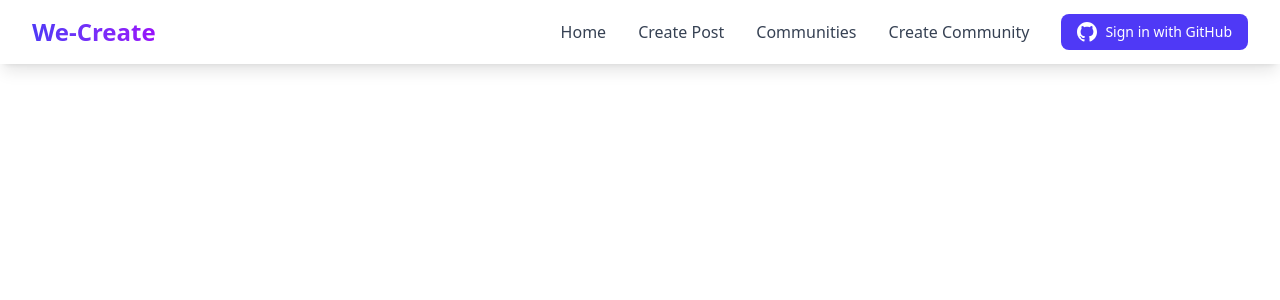
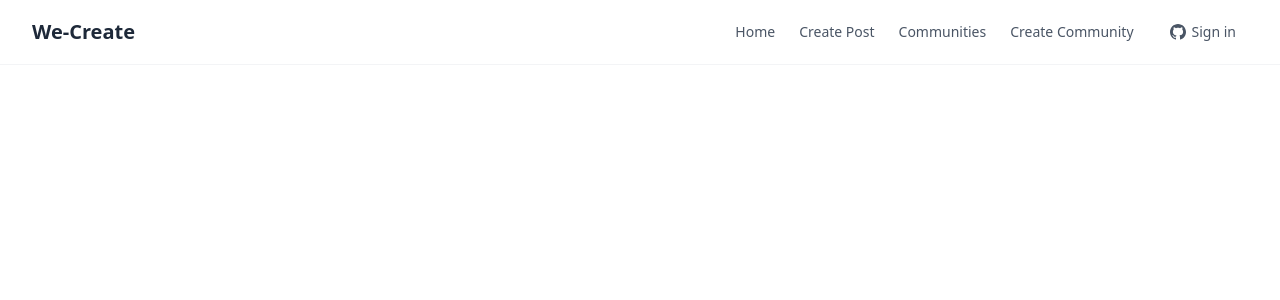
Before and after one commit to LeConsulat2/jp-supabase, a React (Vite) app: page / in a window 1280 px wide. Shown: the top 300 px of the page. Built offline with nearby package versions, Linux system fonts and the light colour scheme; no server answers.

Commit message:
Update Navbar.tsx

```diff
--- a/src/components/Navbar.tsx
+++ b/src/components/Navbar.tsx
@@ -18,66 +18,62 @@ export const Navbar = ({ setPage }: NavbarProps) => {
   };
 
   return (
-    <nav className="sticky top-0 z-50 bg-white/80 dark:bg-gray-900/80 backdrop-blur-lg shadow-lg">
+    <nav className="sticky top-0 z-50 bg-white/50 dark:bg-gray-900/50 backdrop-blur-sm border-b border-gray-100 dark:border-gray-800">
       <div className="max-w-7xl mx-auto px-4 sm:px-6 lg:px-8">
         <div className="flex justify-between h-16 items-center">
           {/* Logo */}
           <div className="flex items-center">
-            <div className="text-2xl font-bold bg-gradient-to-r from-indigo-600 to-purple-600 bg-clip-text text-transparent">
+            <div className="text-xl font-semibold text-gray-800 dark:text-gray-100">
               We-Create
             </div>
           </div>
 
           {/* Desktop Links */}
-          <div className="hidden md:flex items-center space-x-8">
+          <div className="hidden md:flex items-center space-x-6">
             <button
               onClick={() => handleClick('home')}
-              className="relative group text-gray-700 dark:text-gray-200 hover:text-indigo-600 dark:hover:text-indigo-400 transition-colors duration-200"
+              className="text-sm text-gray-600 dark:text-gray-300 hover:text-gray-900 dark:hover:text-white transition-colors"
             >
               Home
-              <span className="absolute -bottom-1 left-0 w-0 h-0.5 bg-indigo-600 group-hover:w-full transition-all duration-300"></span>
             </button>
             <button
               onClick={() => handleClick('create')}
-              className="relative group text-gray-700 dark:text-gray-200 hover:text-indigo-600 dark:hover:text-indigo-400 transition-colors duration-200"
+              className="text-sm text-gray-600 dark:text-gray-300 hover:text-gray-900 dark:hover:text-white transition-colors"
             >
               Create Post
-              <span className="absolute -bottom-1 left-0 w-0 h-0.5 bg-indigo-600 group-hover:w-full transition-all duration-300"></span>
             </button>
             <button
               onClick={() => handleClick('communities')}
-              className="relative group text-gray-700 dark:text-gray-200 hover:text-indigo-600 dark:hover:text-indigo-400 transition-colors duration-200"
+              className="text-sm text-gray-600 dark:text-gray-300 hover:text-gray-900 dark:hover:text-white transition-colors"
             >
               Communities
-              <span className="absolute -bottom-1 left-0 w-0 h-0.5 bg-indigo-600 group-hover:w-full transition-all duration-300"></span>
             </button>
             <button
               onClick={() => handleClick('community/create')}
-              className="relative group text-gray-700 dark:text-gray-200 hover:text-indigo-600 dark:hover:text-indigo-400 transition-colors duration-200"
+              className="text-sm text-gray-600 dark:text-gray-300 hover:text-gray-900 dark:hover:text-white transition-colors"
             >
               Create Community
-              <span className="absolute -bottom-1 left-0 w-0 h-0.5 bg-indigo-600 group-hover:w-full transition-all duration-300"></span>
             </button>
 
             {/* Auth Section */}
             {user ? (
-              <div className="flex items-center space-x-4">
+              <div className="flex items-center space-x-3">
                 {user.user_metadata.avatar_url && (
-                  <div className="relative group">
+                  <div className="relative">
                     <img
                       src={user.user_metadata.avatar_url}
                       alt="avatar"
-                      className="w-8 h-8 rounded-full ring-2 ring-indigo-600 ring-offset-2 ring-offset-white dark:ring-offset-gray-900 transition-transform duration-200 group-hover:scale-110"
+                      className="w-7 h-7 rounded-full ring-1 ring-gray-200 dark:ring-gray-700"
                     />
-                    <div className="absolute -bottom-1 right-0 w-2 h-2 bg-green-500 rounded-full ring-2 ring-white dark:ring-gray-900"></div>
+                    <div className="absolute -bottom-0.5 -right-0.5 w-2 h-2 bg-green-400 rounded-full ring-1 ring-white dark:ring-gray-900"></div>
                   </div>
                 )}
-                <span className="text-sm font-medium text-gray-700 dark:text-gray-200">
+                <span className="text-sm text-gray-600 dark:text-gray-300">
                   {displayName}
                 </span>
                 <button
                   onClick={signOut}
-                  className="px-4 py-2 text-sm font-medium text-white bg-indigo-600 rounded-lg hover:bg-indigo-700 focus:outline-none focus:ring-2 focus:ring-indigo-500 focus:ring-offset-2 transition-colors duration-200"
+                  className="text-sm px-3 py-1.5 text-gray-600 dark:text-gray-300 hover:text-gray-900 dark:hover:text-white transition-colors"
                 >
                   Sign Out
                 </button>
@@ -85,16 +81,16 @@ export const Navbar = ({ setPage }: NavbarProps) => {
             ) : (
               <button
                 onClick={signInWithGitHub}
-                className="px-4 py-2 text-sm font-medium text-white bg-indigo-600 rounded-lg hover:bg-indigo-700 focus:outline-none focus:ring-2 focus:ring-indigo-500 focus:ring-offset-2 transition-colors duration-200 flex items-center space-x-2"
+                className="text-sm px-3 py-1.5 text-gray-600 dark:text-gray-300 hover:text-gray-900 dark:hover:text-white transition-colors flex items-center space-x-1.5"
               >
                 <svg
-                  className="w-5 h-5"
+                  className="w-4 h-4"
                   fill="currentColor"
                   viewBox="0 0 24 24"
                 >
                   <path d="M12 0c-6.626 0-12 5.373-12 12 0 5.302 3.438 9.8 8.207 11.387.599.111.793-.261.793-.577v-2.234c-3.338.726-4.033-1.416-4.033-1.416-.546-1.387-1.333-1.756-1.333-1.756-1.089-.745.083-.729.083-.729 1.205.084 1.839 1.237 1.839 1.237 1.07 1.834 2.807 1.304 3.492.997.107-.775.418-1.305.762-1.604-2.665-.305-5.467-1.334-5.467-5.931 0-1.311.469-2.381 1.236-3.221-.124-.303-.535-1.524.117-3.176 0 0 1.008-.322 3.301 1.23.957-.266 1.983-.399 3.003-.404 1.02.005 2.047.138 3.006.404 2.291-1.552 3.297-1.23 3.297-1.23.653 1.653.242 2.874.118 3.176.77.84 1.235 1.911 1.235 3.221 0 4.609-2.807 5.624-5.479 5.921.43.372.823 1.102.823 2.222v3.293c0 .319.192.694.801.576 4.765-1.589 8.199-6.086 8.199-11.386 0-6.627-5.373-12-12-12z" />
                 </svg>
-                <span>Sign in with GitHub</span>
+                <span>Sign in</span>
               </button>
             )}
           </div>
@@ -103,11 +99,11 @@ export const Navbar = ({ setPage }: NavbarProps) => {
           <div className="md:hidden">
             <button
               onClick={() => setMenuOpen(!menuOpen)}
-              className="text-gray-700 dark:text-gray-200 hover:text-indigo-600 dark:hover:text-indigo-400 focus:outline-none"
+              className="text-gray-600 dark:text-gray-300 hover:text-gray-900 dark:hover:text-white transition-colors"
             >
               {menuOpen ? (
                 <svg
-                  className="h-6 w-6"
+                  className="h-5 w-5"
                   fill="none"
                   viewBox="0 0 24 24"
                   stroke="currentColor"
@@ -115,13 +111,13 @@ export const Navbar = ({ setPage }: NavbarProps) => {
                   <path
                     strokeLinecap="round"
                     strokeLinejoin="round"
-                    strokeWidth={2}
+                    strokeWidth={1.5}
                     d="M6 18L18 6M6 6l12 12"
                   />
                 </svg>
               ) : (
                 <svg
-                  className="h-6 w-6"
+                  className="h-5 w-5"
                   fill="none"
                   viewBox="0 0 24 24"
                   stroke="currentColor"
@@ -129,7 +125,7 @@ export const Navbar = ({ setPage }: NavbarProps) => {
                   <path
                     strokeLinecap="round"
                     strokeLinejoin="round"
-                    strokeWidth={2}
+                    strokeWidth={1.5}
                     d="M4 6h16M4 12h16M4 18h16"
                   />
                 </svg>
@@ -141,55 +137,55 @@ export const Navbar = ({ setPage }: NavbarProps) => {
 
       {/* Mobile Menu */}
       <div
-        className={`md:hidden transition-all duration-300 ${
+        className={`md:hidden transition-all duration-200 ease-in-out ${
           menuOpen
             ? 'max-h-screen opacity-100'
             : 'max-h-0 opacity-0 overflow-hidden'
         }`}
       >
-        <div className="px-4 pt-2 pb-4 space-y-1 bg-white dark:bg-gray-900 shadow-lg">
+        <div className="px-4 pt-2 pb-3 space-y-1 bg-white/50 dark:bg-gray-900/50 backdrop-blur-sm border-b border-gray-100 dark:border-gray-800">
           <button
             onClick={() => handleClick('home')}
-            className="block w-full text-left px-3 py-2 rounded-md text-gray-700 dark:text-gray-200 hover:text-indigo-600 dark:hover:text-indigo-400 hover:bg-gray-50 dark:hover:bg-gray-800 transition-colors duration-200"
+            className="block w-full text-left px-3 py-2 text-sm text-gray-600 dark:text-gray-300 hover:text-gray-900 dark:hover:text-white transition-colors"
           >
             Home
           </button>
           <button
             onClick={() => handleClick('create')}
-            className="block w-full text-left px-3 py-2 rounded-md text-gray-700 dark:text-gray-200 hover:text-indigo-600 dark:hover:text-indigo-400 hover:bg-gray-50 dark:hover:bg-gray-800 transition-colors duration-200"
+            className="block w-full text-left px-3 py-2 text-sm text-gray-600 dark:text-gray-300 hover:text-gray-900 dark:hover:text-white transition-colors"
           >
             Create Post
           </button>
           <button
             onClick={() => handleClick('communities')}
-            className="block w-full text-left px-3 py-2 rounded-md text-gray-700 dark:text-gray-200 hover:text-indigo-600 dark:hover:text-indigo-400 hover:bg-gray-50 dark:hover:bg-gray-800 transition-colors duration-200"
+            className="block w-full text-left px-3 py-2 text-sm text-gray-600 dark:text-gray-300 hover:text-gray-900 dark:hover:text-white transition-colors"
           >
             Communities
           </button>
           <button
             onClick={() => handleClick('community/create')}
-            className="block w-full text-left px-3 py-2 rounded-md text-gray-700 dark:text-gray-200 hover:text-indigo-600 dark:hover:text-indigo-400 hover:bg-gray-50 dark:hover:bg-gray-800 transition-colors duration-200"
+            className="block w-full text-left px-3 py-2 text-sm text-gray-600 dark:text-gray-300 hover:text-gray-900 dark:hover:text-white transition-colors"
           >
             Create Community
           </button>
 
           {/* Mobile Auth Section */}
-          <div className="pt-4 border-t border-gray-200 dark:border-gray-700">
+          <div className="pt-3 border-t border-gray-100 dark:border-gray-800">
             {user ? (
-              <div className="flex items-center space-x-4 px-3 py-2">
+              <div className="flex items-center space-x-3 px-3 py-2">
                 {user.user_metadata.avatar_url && (
                   <img
                     src={user.user_metadata.avatar_url}
                     alt="avatar"
-                    className="w-8 h-8 rounded-full ring-2 ring-indigo-600"
+                    className="w-7 h-7 rounded-full ring-1 ring-gray-200 dark:ring-gray-700"
                   />
                 )}
-                <span className="text-sm font-medium text-gray-700 dark:text-gray-200">
+                <span className="text-sm text-gray-600 dark:text-gray-300">
                   {displayName}
                 </span>
                 <button
                   onClick={signOut}
-                  className="ml-auto px-4 py-2 text-sm font-medium text-white bg-indigo-600 rounded-lg hover:bg-indigo-700 transition-colors duration-200"
+                  className="ml-auto text-sm text-gray-600 dark:text-gray-300 hover:text-gray-900 dark:hover:text-white transition-colors"
                 >
                   Sign Out
                 </button>
@@ -197,10 +193,10 @@ export const Navbar = ({ setPage }: NavbarProps) => {
             ) : (
               <button
                 onClick={signInWithGitHub}
-                className="w-full flex items-center justify-center space-x-2 px-4 py-2 text-sm font-medium text-white bg-indigo-600 rounded-lg hover:bg-indigo-700 transition-colors duration-200"
+                className="w-full flex items-center justify-center space-x-1.5 px-3 py-2 text-sm text-gray-600 dark:text-gray-300 hover:text-gray-900 dark:hover:text-white transition-colors"
               >
                 <svg
-                  className="w-5 h-5"
+                  className="w-4 h-4"
                   fill="currentColor"
                   viewBox="0 0 24 24"
                 >
```
